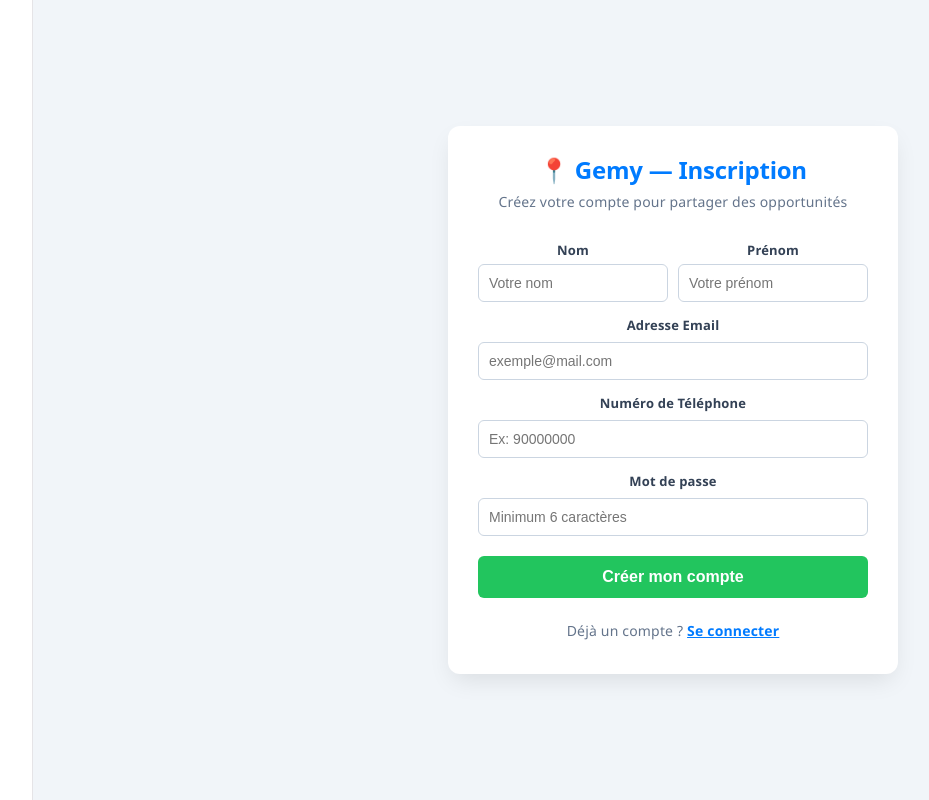
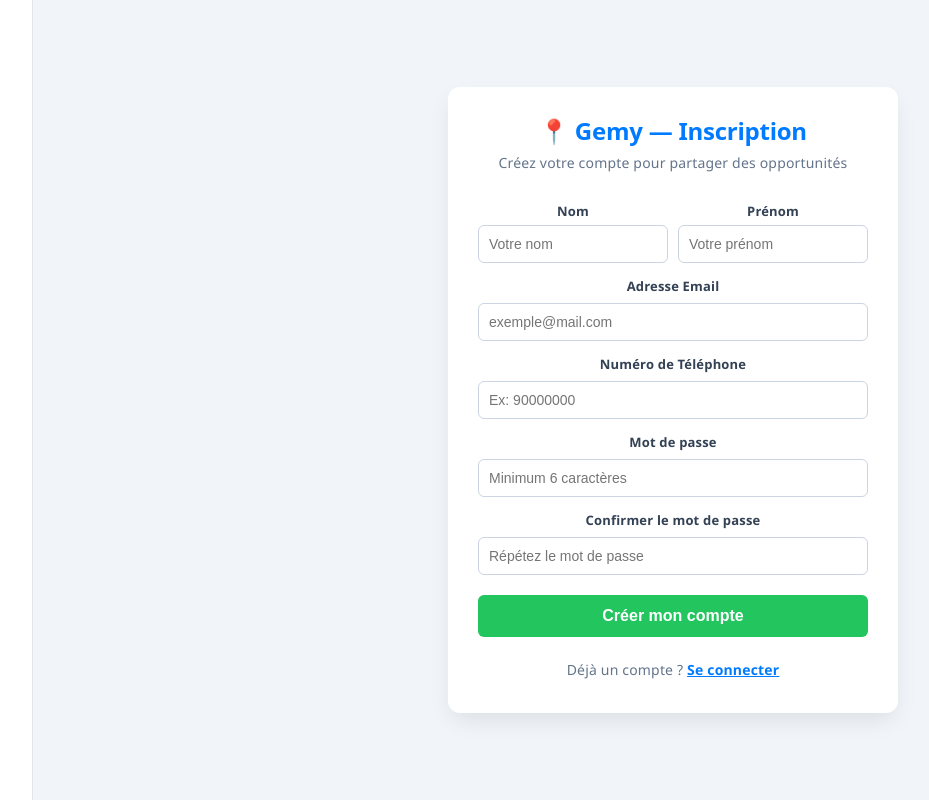
Before and after one commit to HOUNGUE110/GEMYREACT, a React (Vite) app: page /register in a window 1280 px wide. Shown: the top 800 px of the page, without its empty margins (45-974 px from the left). Built offline with nearby package versions, Linux system fonts and the light colour scheme; the HTML template or start-up script is replaced by a standard one.

Commit message:
ajout physiq

```diff
--- a/src/pages/Register.jsx
+++ b/src/pages/Register.jsx
@@ -21,11 +21,17 @@
 
     const handleSubmit = async (e) => {
         e.preventDefault();
-        setLoading(true);
         setError('');
 
+        // Vérification frontend de la correspondance des mots de passe
+        if (formData.password !== formData.password_confirmation) {
+            setError("Les mots de passe ne correspondent pas.");
+            return;
+        }
+
+        setLoading(true);
+
         try {
-            // Payload envoyant les formats attendus (name complet + nom/prenom séparés)
             const payload = {
                 name: `${formData.prenom} ${formData.nom}`.trim(),
                 nom: formData.nom,
@@ -33,12 +39,11 @@
                 email: formData.email,
                 telephone: formData.telephone,
                 password: formData.password,
-                password_confirmation: formData.password_confirmation || formData.password
+                password_confirmation: formData.password_confirmation
             };
 
             const response = await API.post('/register', payload);
 
-            // Stockage harmonisé dans le localStorage
             const token = response.data.access_token || response.data.token;
             const user = response.data.user;
 
@@ -49,7 +54,6 @@
         } catch (err) {
             console.error("Erreur complète API :", err.response);
 
-            // Capture et affichage du premier message de validation de Laravel (HTTP 422)
             if (err.response?.status === 422 && err.response.data.errors) {
                 const firstErrorKey = Object.keys(err.response.data.errors)[0];
                 const firstErrorMessage = err.response.data.errors[firstErrorKey][0];
@@ -91,6 +95,9 @@
                     <label style={styles.label}>Mot de passe</label>
                     <input type="password" name="password" placeholder="Minimum 6 caractères" value={formData.password} onChange={handleInputChange} required style={styles.input} />
 
+                    <label style={styles.label}>Confirmer le mot de passe</label>
+                    <input type="password" name="password_confirmation" placeholder="Répétez le mot de passe" value={formData.password_confirmation} onChange={handleInputChange} required style={styles.input} />
+
                     <button type="submit" disabled={loading} style={{...styles.submitBtn, backgroundColor: loading ? '#94a3b8' : '#22c55e'}}>
                         {loading ? "Création en cours..." : "Créer mon compte"}
                     </button>
```
